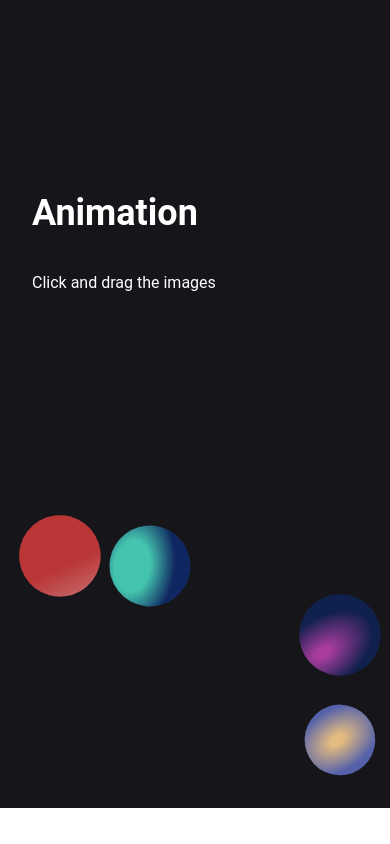
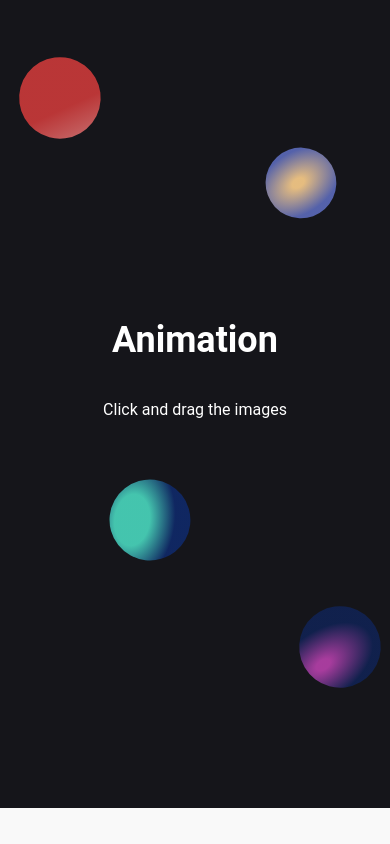
Before and after one commit to Josh4286/gatsby-portfolio-v1, a Gatsby site: page / in a window 390 px wide. Shown: the part 3000-3844 px from the top of the page. Before the commit the page ends 3808 px from the top, so only its background shows below. Built offline with nearby package versions, Linux system fonts and the light colour scheme; Gatsby itself is replaced by a stand-in of ours.

Commit message:
Fixed issues with ellipse images drag constraints
For animation section:
fixed drag constrants
slightly better mobile responsiveness

```diff
--- a/src/components/SectionOne.js
+++ b/src/components/SectionOne.js
@@ -1,48 +1,54 @@
 import React from 'react'
 import { useRef } from "react"
 import styled from 'styled-components'
-import {motion} from 'framer-motion'
+import { motion } from 'framer-motion'
 import EllipseOne from './../images/Ellipse 1.svg'
 import EllipseTwo from './../images/Ellipse 2.svg'
 import EllipseThree from './../images/Ellipse 3.svg'
 import EllipseFour from './../images/Ellipse 4.svg'
+//import { useInView } from "react-intersection-observer";
 
 const SectionOne = () => {
     const constraintsRef = useRef(null);
+
     return (
-        <Container id='animation' >
+        <Container id='animation'>
             <Wrapper>
                 <ColumnLeft>
-                    <motion.h1
-                    initial={{opacity:0}}
-                    animate={{opacity:1}}
-                    transition={{duration:1}}
-                    >Animation</motion.h1>
-                    <p>Click and drag the images</p>
-
+                    <Content>
+                        <motion.h1
+                            initial={{ opacity: 0 }}
+                            animate={{ opacity: 1 }}
+                            transition={{ duration: 1 }}
+                        >Animation</motion.h1>
+                        <p>Click and drag the images</p>
+                    </Content>
+                    <motion.div className="container" ref={constraintsRef}>
+                        <Image src={EllipseOne} alt='ellipse'
+                            id='PictureOne'
+                            whileTap={{ scale: 0.9 }}
+                            drag={true}
+                            dragConstraints={
+                                constraintsRef
+                            }
+                            dragElastic={0.1} />
+                        <Image src={EllipseTwo} alt='ellipse'
+                            whileTap={{ scale: 0.9 }}
+                            drag={true}
+                            dragConstraints={constraintsRef}
+                            dragElastic={0.1} />
+                        <Image src={EllipseThree} alt='ellipse'
+                            whileTap={{ scale: 0.9 }}
+                            drag={true}
+                            dragConstraints={constraintsRef}
+                            dragElastic={0.1} />
+                        <Image src={EllipseFour} alt='ellipse'
+                            whileTap={{ scale: 0.9 }}
+                            drag={true}
+                            dragConstraints={constraintsRef}
+                            dragElastic={1} />
+                    </motion.div>
                 </ColumnLeft>
-                <ColumnRight>
-                    <Image src={EllipseOne} alt='ellipse'
-                    whileTap={{scale:0.9}}
-                    drag={true}
-                    dragConstraints={{left: -10, right: 150, bottom: 75}}
-                    dragElastic={0.1}/>
-                    <Image src={EllipseTwo} alt='ellipse'
-                                        whileTap={{scale:0.9}}
-                                        drag={true}
-                                        dragConstraints={{left: -200, right: -10, bottom: 10}}
-                                        dragElastic={0.1}/>
-                    <Image src={EllipseThree} alt='ellipse'
-                                        whileTap={{scale:0.9}}
-                                        drag={true}
-                                        dragConstraints={{left: 0, right: 0, bottom: 10}}
-                                        dragElastic={0.1}/>
-                    <Image src={EllipseFour} alt='ellipse'
-                                        whileTap={{scale:0.9}}
-                                        drag={true}
-                                        dragConstraints={{left: -200, right: -10, top: -500, bottom: 100}}
-                                        dragElastic={1}/>
-                </ColumnRight>
             </Wrapper>
         </Container>
     )
@@ -53,27 +59,55 @@ export default SectionOne
 const Container = styled.div`
     height: 100vh;
     min-height: 480px;
-    background: #15151a;
     color: #fff;
     position: relative;
-    z-index: 10;
-    max-width: 100vw;
+    z-index: 100;
+    max-width: 100%;
 `
 const Wrapper = styled(motion.div)`
     display: grid;
-    grid-template-columns: 1fr 1fr;
     height: 100vh;
-    padding: 3rem calc((100vw - 1300px) / 2);
+    background: #15151a;
+`
+const Content = styled(motion.div)`
+    display: flex;
+    flex-direction: column;
+    justify-content: center;
+    align-items: center;
+    text-align:center;
+    height: 100%;
+    width: 100%;
+    max-height: 100%
+    padding: 0;
+    color: #fff;
+    line-height: 1.1;
+    line-weight: bold;
+    //border:  solid red 5px;
+`
+
+const Image = styled(motion.img)`
+    position: absolute;
+    width: 100%;
+    height: 100%;
+    max-width: 250px;
+    max-height: 250px;
+    margin: 0px;
+    padding: 0px;
     @media screen and (max-width: 768px) {
-        grid-template-columns: 1fr;
+        max-width: 170px;
+        max-height: 170px;
+    }
+    @media screen and (max-width: 420px) {
+        max-width: 100px;
+        max-height: 100px;
     }
 `
+
 const ColumnLeft = styled.div`
     display: flex;
     flex-direction: column;
     justify-content: center;
     align-items: flex-start;
-    padding: 5rem 2rem;
 
     h1 {
         margin-bottom: 0.5rem;
@@ -86,62 +120,59 @@ const ColumnLeft = styled.div`
     }
 
     line-height: 1.1;
-`
-const Image = styled(motion.img)`
-    position: absolute;
-    width: 100%;
-    height: 100%;
-    max-width: 250px;
-    max-height: 250px;
-    margin: 0;
-    padding: 0;
-    @media screen and (max-width: 768px) {
-        max-width: 100px;
-        max-height: 100px;
+
+    .container {
+        top:  calc(-100vh - 860px - 860px);
+        width: 100%;
+        height: calc(100vh + 860px + 860px + 100vh + 860px);
+        display: flex;
+        place-content: center;
+        place-items: center;
+        overflow: hidden;
+        background: transparent;
+        border-radius: 30px;
+        position: absolute;
+        //border:  solid red 5px;
+        @media screen and (max-width: 768px) {
+            top:  calc(-100vh - 860px - 860px - 400px);
+            height: calc(100vh + 860px + 860px + 100vh + 860px + 600px);
+        }
     }
 
-`
 
-const ColumnRight = styled.div`
-    display: flex;
-    justify-content: center;
-    align-items: center;
-    padding: 2 rem;
-    position: relative;
-    min-height: 50px;
     ${Image}:nth-child(1){
-        top: 10px;
-        left: 10px;
-        @media screen and (max-width: 420px) {
-            top: 0px;
+        top: calc(100vh + 860px + 860px + 10vh);
+        left: calc(10vw);
+        @media screen and (max-width: 768px) {
+            top: calc(100vh + 860px + 860px + 400px + 10vh);
             left: 10px;
         }
     }
 
     ${Image}:nth-child(2){
-        bottom: 170px;
+        top: calc(100vh + 860px + 860px + 40vh);
         right: 10px;
-        @media screen and (max-width: 420px) {
-            bottom: -30px;
-            right: 0px;
+        @media screen and (max-width: 768px) {
+            top: calc(100vh + 860px + 860px + 400px + 20vh);
+            right: 10vw;
         }
     }
 
     ${Image}:nth-child(3){
-        top: 350px;
+        top: calc(100vh + 860px + 860px + 60vh);
         left: 50px;
-        @media screen and (max-width: 420px) {
-            top: 10px;
+        @media screen and (max-width: 768px) {
+            top: calc(100vh + 860px + 860px + 400px + 60vh);
             left: 100px;
         }
     }
 
     ${Image}:nth-child(4){
-        bottom: 100px;
+        top: calc(100vh + 860px + 860px + 75vh);
         right: 75px;
 
-        @media screen and (max-width: 420px) {
-            bottom: 75px;
+        @media screen and (max-width: 768px) {
+            top: calc(100vh + 860px + 860px + 400px + 75vh);
             right: 0px;
         }
     }
--- a/src/pages/index.js
+++ b/src/pages/index.js
@@ -5,15 +5,29 @@ import { objectOne, objectTwo} from "../components/InfoSection/Data"
 import Layout from "../components/layout"
 import SectionOne from "../components/SectionOne"
 import SEO from "../components/seo"
+import styled from "styled-components"
+import { useRef } from "react"
 
-const IndexPage = () => (
+
+const IndexPage = () => {
+  const constraintsRef = useRef(null);
+  return(
+
   <Layout>
+    <Boundary ref={constraintsRef}>
     <SEO title="Home" />
     <Hero />
     <InfoSection {...objectOne}/>
     <InfoSection {...objectTwo}/>
     <SectionOne/>
+    <InfoSection {...objectTwo}/>
+    </Boundary>
   </Layout>
+
 )
+}
+export default IndexPage
 
-export default IndexPage
+const Boundary = styled.div`
+overflow: hidden;
+`
```
